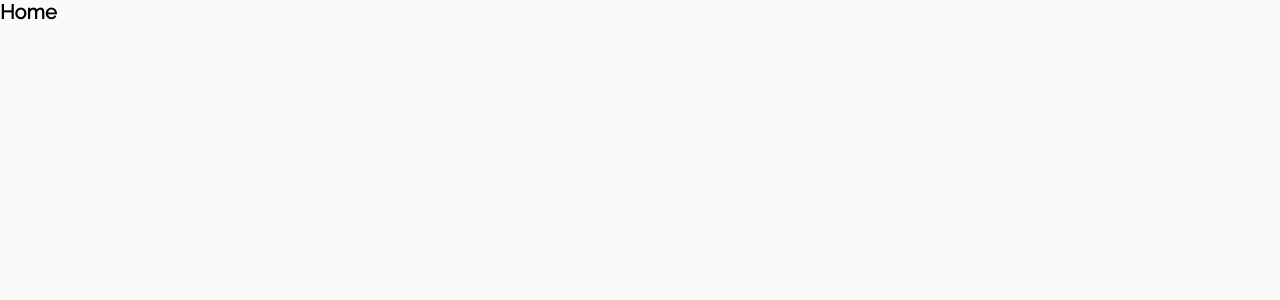
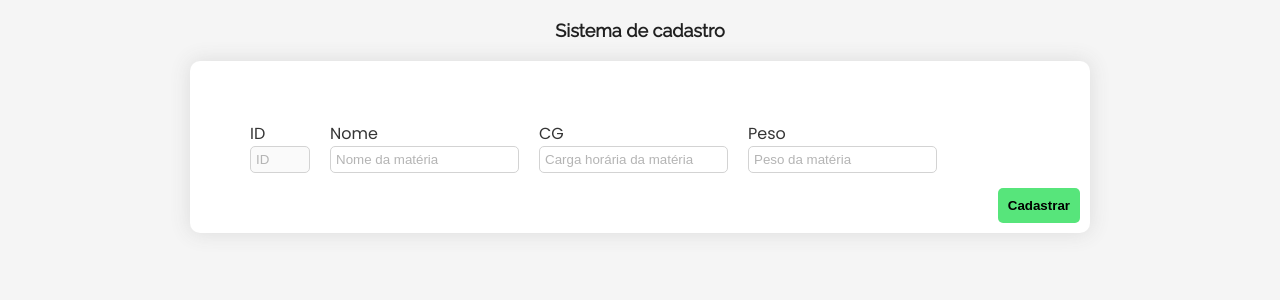
Before and after one commit to RianVitor26/react-crud, a React (Vite) app in the folder client/: page / in a window 1280 px wide. Shown: the top 300 px of the page. Built offline with nearby package versions, Linux system fonts and the light colour scheme.

Commit message:
style: desenvolvendo o formulário

```diff
--- /dev/null
+++ b/client/src/components/Form/index.jsx
@@ -0,0 +1,55 @@
+import { FormContainer, Form, InputArea, Button } from "./styles";
+
+export const FormComponent = () => {
+  return (
+    <FormContainer>
+      <Form>
+        <InputArea>
+          <label name="id" htmlFor="id">ID</label>
+          <input
+            type="number"
+            id="id"
+            placeholder="ID"
+            min={1}
+            max={10}
+            disabled
+          />
+        </InputArea>
+        <InputArea>
+          <label name="name" htmlFor="name">Nome</label>
+          <input
+            type="text"
+            id="name"
+            placeholder="Nome da matéria"
+            minLength={1}
+            maxLength={50}
+            required
+          />
+        </InputArea>
+        <InputArea>
+          <label name="workload" htmlFor="workload">CG</label>
+          <input
+            type="text"
+            id="workload"
+            placeholder="Carga horária da matéria"
+            minLength={1}
+            maxLength={5}
+            required
+          />
+        </InputArea>
+        <InputArea>
+          <label name="weight" htmlFor="weight">Peso</label>
+          <input
+            type="text"
+            id="weight"
+            placeholder="Peso da matéria"
+            minLength={1}
+            maxLength={2}
+            required
+          />
+        </InputArea>
+        <Button>Cadastrar</Button>
+      </Form>
+    </FormContainer>
+  );
+};
--- /dev/null
+++ b/client/src/components/Form/styles.jsx
@@ -0,0 +1,59 @@
+import styled from 'styled-components';
+
+export const FormContainer = styled.div`
+    width: 90%;
+    background: var(--form-bg);
+    padding: 5rem;
+    border-radius: 1rem;
+    box-shadow: 0rem 0rem 2rem .1rem #dddddd;
+    position: relative;
+`
+export const Form = styled.form`
+ width: 100%;
+ height: 100%;
+ display: flex;
+ flex-wrap: wrap;
+`
+export const InputArea = styled.div`
+display: flex;
+flex-direction: column;
+margin: 1rem;
+
+  label {
+    font-size: clamp(1.2rem, 1.6rem, 2rem);
+    margin-right: 1rem;
+    color: var(--label);
+  }
+
+  input {
+    padding: 0.5rem;
+    border-radius: 0.5rem;
+    border: 0.1rem solid var(--border-color);
+    position: relative;
+
+    :focus {
+      outline: 0.1rem solid var(--outline-color);
+    }
+
+    ::placeholder{
+        color: #b4b4b4;
+    }
+  }
+`;
+
+export const Button = styled.button`
+  padding: 1rem;
+  background: var(--valid-bg);
+  border: none;
+  border-radius: 0.5rem;
+  cursor: pointer;
+  font-weight: bold;
+  position: absolute;
+  bottom: 1rem;
+  right: 1rem;
+  transition: all ease 0.7s;
+
+  :hover {
+    background: #6af78d;
+  }
+`;
--- a/client/src/pages/Home/index.jsx
+++ b/client/src/pages/Home/index.jsx
@@ -1,9 +1,13 @@
-import { Container } from './styles'
+import { Container, Main, Title } from './styles'
+import { FormComponent } from '../../components/Form'
 
 export const Home = () => {
   return (
-      <Container>
-          <h1>Home</h1>
+    <Container>
+      <Main>
+        <Title>Sistema de cadastro</Title>
+        <FormComponent />
+      </Main>
     </Container>
-  )
+  );
 }
--- a/client/src/pages/Home/styles.jsx
+++ b/client/src/pages/Home/styles.jsx
@@ -4,3 +4,20 @@ export const Container = styled.div`
     width: 100%;
     height: 100vh;
 `
+export const Main = styled.main`
+    width: 100%;
+    max-width: 1000px;
+    height: 100%;
+    margin: 0 auto;
+    display: flex;
+    align-items: center;
+    flex-direction: column;
+`
+
+export const Title = styled.h1`
+  text-align: center;
+  padding: 2rem;
+  font-size: clamp(1.4rem, 1.8rem, 2.2rem);
+  font-family: "Raleway";
+  color: #202020;
+`;
--- a/client/src/styles/global/index.jsx
+++ b/client/src/styles/global/index.jsx
@@ -2,7 +2,13 @@ import { createGlobalStyle } from 'styled-components';
 
 export const GlobalStyles = createGlobalStyle`
     :root{
-        --bg-default: #fafafa;
+        --bg-default: whitesmoke;
+        --primary: #8257e5;
+        --valid-bg: #57e57b;
+        --form-bg: white;
+        --label: #353535;
+        --border-color: lightgray;
+        --outline-color: gray;
     }
 
     *{
@@ -18,6 +24,6 @@ export const GlobalStyles = createGlobalStyle`
         width: 100%;
         height: 100vh;
         background: var(--bg-default);
-        font-family: 'Raleway', 'Poppins', sans-serif;
+        font-family: 'Poppins', 'Raleway', sans-serif;
     }
 `;
```
Also changed, not shown: client/src/components/Table/index.jsx (added), client/src/components/Table/styles.jsx (added).
